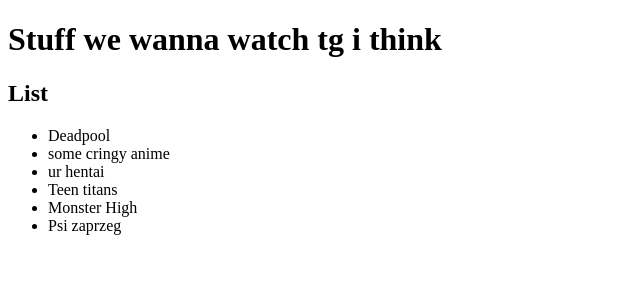
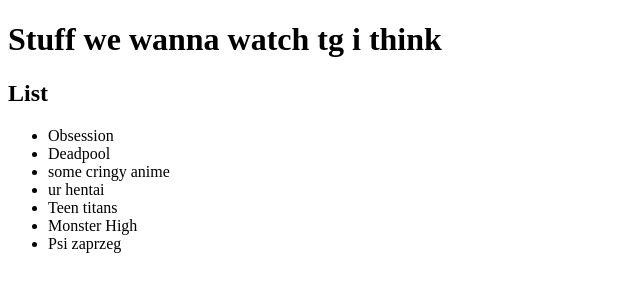
Before and after one commit to SecretAccountfrfr/The-film-thingy, a plain HTML site: page index.html in a window 1280 px wide. Shown: the whole page, without its empty margins (0-640 px from the left). Drawn offline with Linux system fonts and the light colour scheme.

Commit message:
obsession

```diff
--- a/index.html
+++ b/index.html
@@ -10,6 +10,7 @@
         <main>
             <h2>List</h2>
             <ul>
+		<li>Obsession</li>
                 <li>Deadpool</li>
                 <li>some cringy anime</li>
                 <li>ur hentai</li>
```
